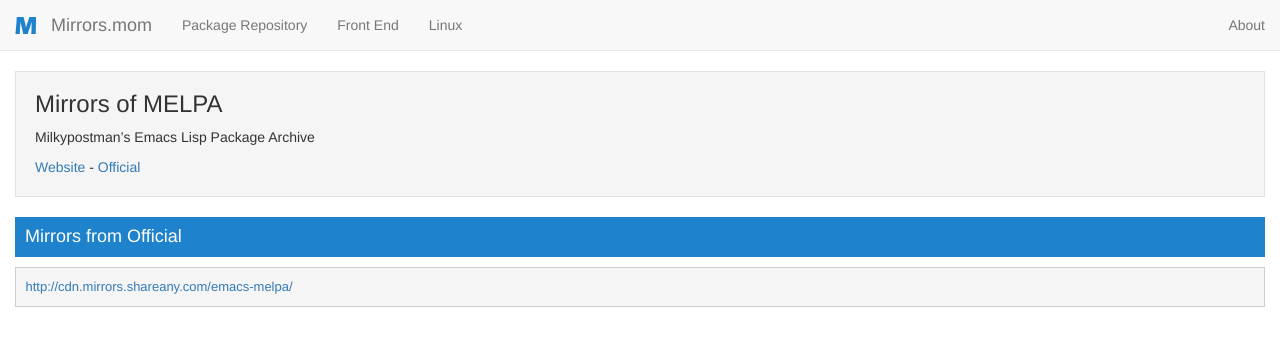
After one commit to CodeMommy/CacheDream, a PHP site: page /mirrors/emacs-melpa/ in a window 1280 px wide. The commit adds this page. Shown: the top 346 px of the page. Run offline with PHP 8.4, Linux system fonts and the light colour scheme; some libraries are stand-ins or nearby versions.

Commit message:
emacs-melpa

```diff
--- /dev/null
+++ b/mirrors/emacs-melpa/index.php
@@ -0,0 +1,24 @@
+<?php
+$site = array();
+$site['title'] = 'MELPA Mirrors';
+$site['keywords'] = 'Mirrors of MELPA,';
+$site['description'] = 'Mirrors of MELPA. ';
+?>
+<?php include_once('../../template/header.php'); ?>
+    <div class="container-fluid">
+
+        <div class="well">
+            <h2>Mirrors of MELPA</h2>
+            <p>Milkypostman’s Emacs Lisp Package Archive</p>
+            <p>
+                <a target="_blank" title="Website" href="http://melpa.org/">Website</a> -
+                <a target="_blank" title="Official" href="http://melpa.org/">Official</a>
+            </p>
+        </div>
+
+        <h3>Mirrors from Official</h3>
+<pre>
+<a href="http://cdn.mirrors.shareany.com/emacs-melpa/" target="_blank" title="MELPA">http://cdn.mirrors.shareany.com/emacs-melpa/</a>
+</pre>
+    </div>
+<?php include_once('../../template/footer.php'); ?>
--- a/mirrors/sbt/index.php
+++ b/mirrors/sbt/index.php
@@ -19,10 +19,10 @@ $site['description'] = 'Mirrors of SBT. ';
 
         <h3>Mirrors from Official</h3>
 <pre>
-Bintray：<a href="http://cdn.mirrors.shareany.com/sbt-bintray/" target="_blank" title="SBT">http://cdn.mirrors.shareany.com/sbt-bintray/</a>
+Bintray：<a href="http://cdn.mirrors.shareany.com/sbt-bintray/" target="_blank" title="SBT Bintray">http://cdn.mirrors.shareany.com/sbt-bintray/</a>
 </pre>
         <pre>
-Typesafe：<a href="http://cdn.mirrors.shareany.com/sbt-typesafe/" target="_blank" title="SBT">http://cdn.mirrors.shareany.com/sbt-typesafe/</a>
+Typesafe：<a href="http://cdn.mirrors.shareany.com/sbt-typesafe/" target="_blank" title="SBT Typesafe">http://cdn.mirrors.shareany.com/sbt-typesafe/</a>
 </pre>
 
     </div>
--- a/projects.php
+++ b/projects.php
@@ -11,6 +11,7 @@ array_push($projects['package']['projects'], array('name' => 'PIP', 'url' => '/m
 array_push($projects['package']['projects'], array('name' => 'NPM', 'url' => '/mirrors/npm/', 'about' => 'Package Manager for JavaScript'));
 array_push($projects['package']['projects'], array('name' => 'Maven', 'url' => '/mirrors/maven/', 'about' => 'Apache Maven is a software project management and comprehension tool'));
 array_push($projects['package']['projects'], array('name' => 'SBT', 'url' => '/mirrors/sbt/', 'about' => 'Simple Build Tool'));
+array_push($projects['package']['projects'], array('name' => 'MELPA', 'url' => '/mirrors/emacs-melpa/', 'about' => 'Milkypostman’s Emacs Lisp Package Archive'));
 
 array_push($projects['frontend']['projects'], array('name' => 'jQuery', 'url' => '/mirrors/jquery/', 'about' => 'jQuery is a fast, small, and feature-rich JavaScript library'));
 array_push($projects['frontend']['projects'], array('name' => 'Google Fonts', 'url' => '/mirrors/google-fonts/', 'about' => 'GoogleFonts.com has all the most relevant and up-to-date Google Fonts news and information'));
```
